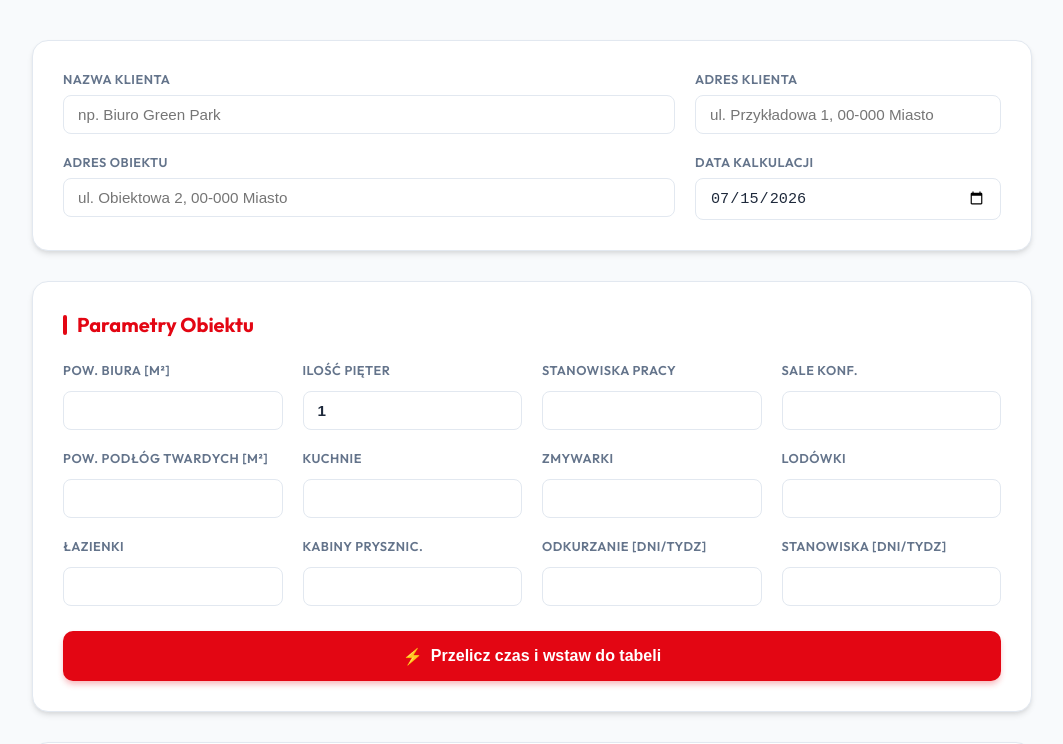
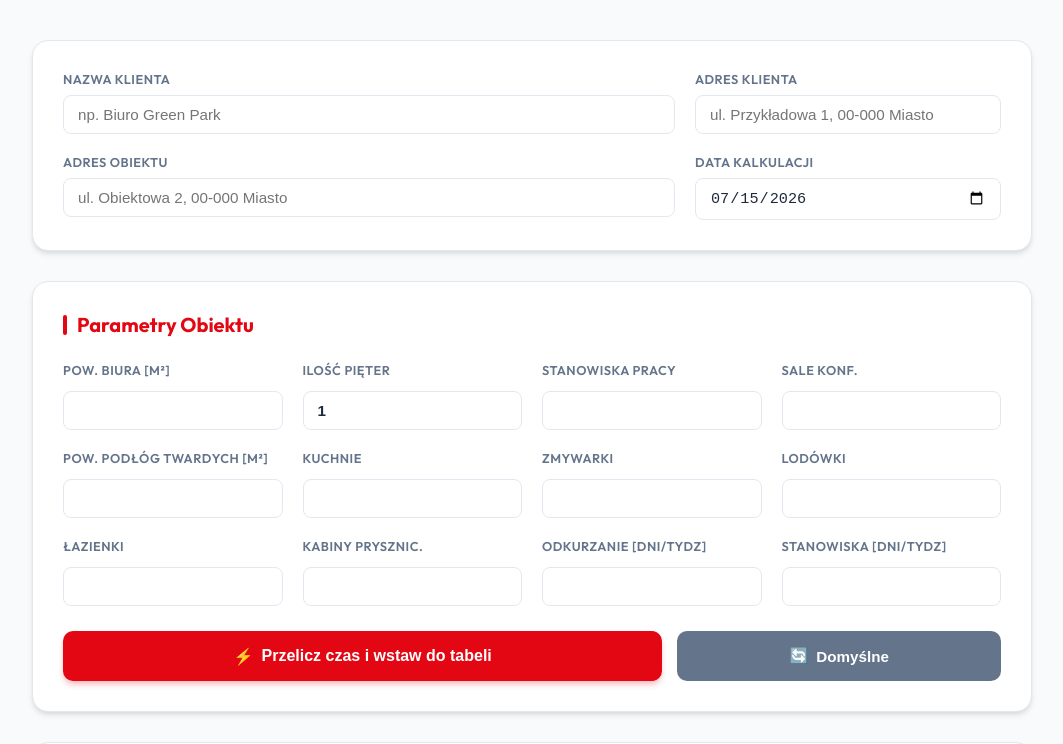
Before and after one commit to PiotrSO/GeneratorOferty, an Electron app: page src/calculator.html in a window 1280 px wide. Shown: the top 744 px of the page, without its empty margins (108-1171 px from the left). Drawn offline with nearby package versions, Linux system fonts and the light colour scheme.

Commit message:
update1507/3

```diff
--- a/src/calculator.html
+++ b/src/calculator.html
@@ -47,12 +47,15 @@
             <div class="input-item"><label>Odkurzanie [dni/tydz]</label><input type="number" id="vacFreq" oninput="saveData()"></div>
             <div class="input-item"><label>Stanowiska [dni/tydz]</label><input type="number" id="workFreq" oninput="saveData()"></div>
         </div>
-        <div style="margin-top: 25px;">
-            <button class="btn-calc" onclick="calculateTime()">
+        <div style="margin-top: 25px; display: flex; gap: 15px;">
+            <button class="btn-calc" onclick="calculateTime()" style="flex: 2; margin: 0;">
                 <span>⚡</span> Przelicz czas i wstaw do tabeli
             </button>
-            <div id="cleaningTimeResult"></div>
+            <button class="btn-save" onclick="loadDefaultParams()" style="flex: 1; height: 50px; justify-content: center; font-size: 0.95rem; background-color: #64748b; margin: 0;">
+                <span>🔄</span> Domyślne
+            </button>
         </div>
+        <div id="cleaningTimeResult"></div>
     </div>
 
     <div class="card" style="overflow-x: auto;">
--- a/src/js/calculator.js
+++ b/src/js/calculator.js
@@ -410,3 +410,47 @@ const rowDefinitions = [
         localStorage.setItem('oferta_sidebar_state', JSON.stringify(state));
         saveData();
     }
+
+    function loadDefaultParams() {
+        if (confirm("Czy chcesz wczytać domyślne, przykładowe parametry obiektu?")) {
+            const setVal = (id, val) => {
+                const el = document.getElementById(id);
+                if (el) el.value = val;
+            };
+            setVal('officeArea', 500);
+            setVal('floors', 1);
+            setVal('workstations', 30);
+            setVal('confRooms', 3);
+            setVal('hardFloors', 200);
+            setVal('kitchens', 1);
+            setVal('dishwashers', 1);
+            setVal('fridges', 1);
+            setVal('bathrooms', 3);
+            setVal('showers', 1);
+            setVal('vacFreq', 5);
+            setVal('workFreq', 5);
+
+            const fillVariantIfEmpty = (varIdx, rate, margin, days) => {
+                const rateIn = document.querySelector(`input[data-row-id="4"][data-variant="${varIdx}"]`);
+                if (rateIn && (!rateIn.value || rateIn.value === '' || rateIn.value === '0')) rateIn.value = rate;
+                const marginIn = document.querySelector(`input[data-row-id="11"][data-variant="${varIdx}"]`);
+                if (marginIn && (!marginIn.value || marginIn.value === '' || marginIn.value === '0')) marginIn.value = margin;
+                const daysIn = document.querySelector(`input[data-row-id="2"][data-variant="${varIdx}"]`);
+                if (daysIn && (!daysIn.value || daysIn.value === '' || daysIn.value === '0')) daysIn.value = days;
+            };
+
+            fillVariantIfEmpty(0, '25.00', '15.00', '5');
+            fillVariantIfEmpty(1, '25.00', '15.00', '3');
+            fillVariantIfEmpty(2, '25.00', '15.00', '2');
+            fillVariantIfEmpty(3, '25.00', '15.00', '5'); // Serwis Dzienny
+
+            const hoursDayInput = document.querySelector('input[data-row-id="1"][data-variant="3"]');
+            if (hoursDayInput && (!hoursDayInput.value || hoursDayInput.value === '' || hoursDayInput.value === '0')) {
+                hoursDayInput.value = '8'; // 8 hours daily
+            }
+
+            saveData();
+            calculateTime();
+        }
+    }
+    window.loadDefaultParams = loadDefaultParams;
```
Also changed, not shown: index.html (+17 -0 lines), src/scope.html (+8 -2 lines).
